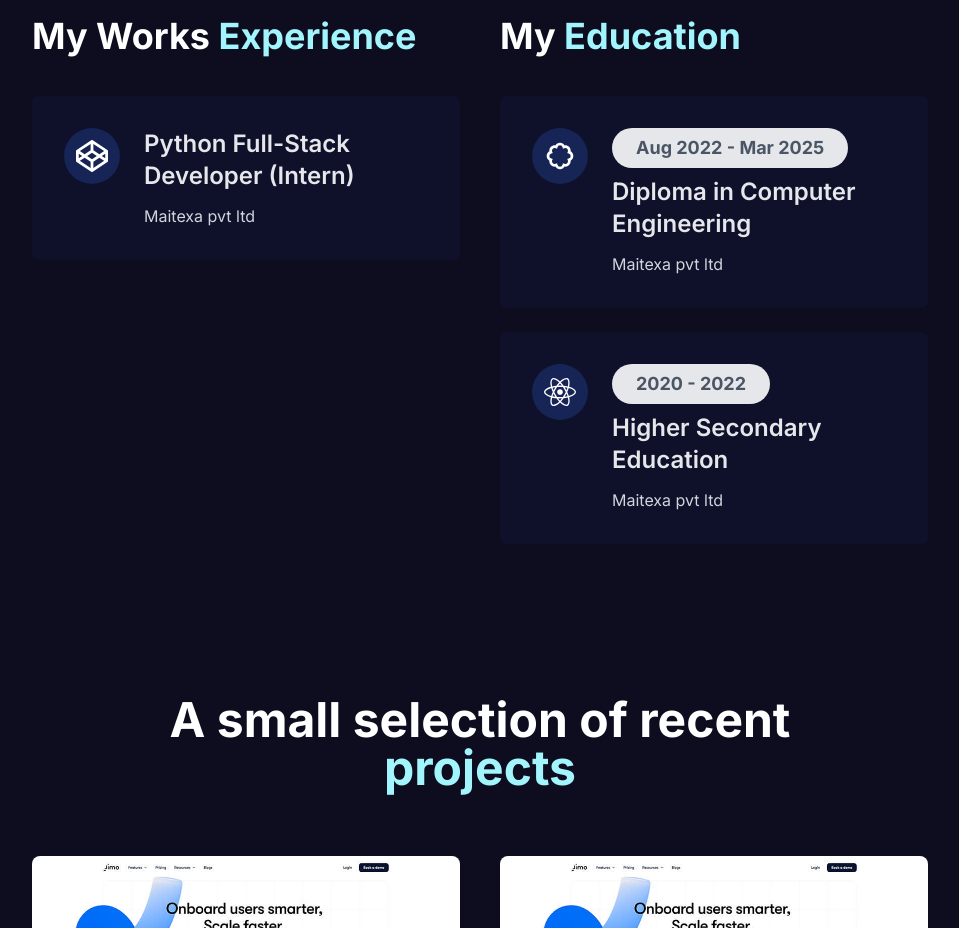
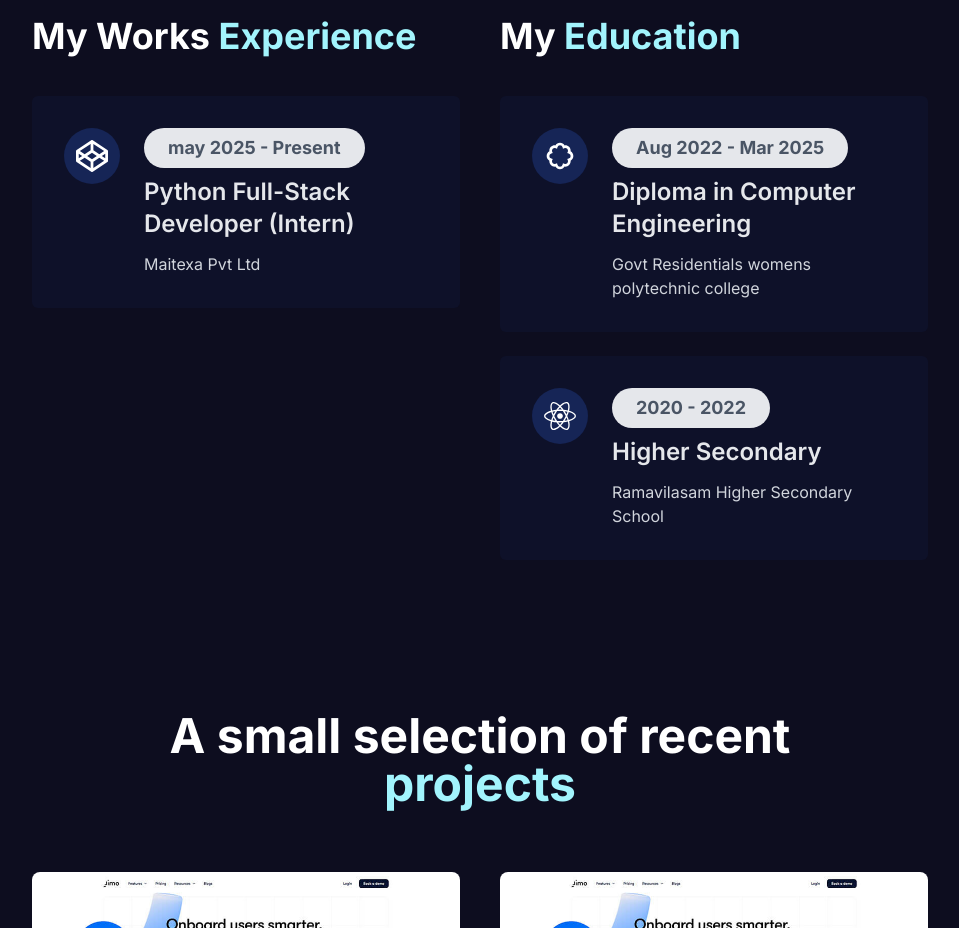
Before and after one commit to arathyrajeesh/portfolio-nextjs, a Next.js app: page / in a window 1280 px wide. Shown: the part 1460-2388 px from the top of the page, without its empty margins (160-1119 px from the left). Built offline with nearby package versions, Linux system fonts and the light colour scheme.

Commit message:
educational part added

```diff
--- a/components/Home/Resume/Resume.tsx
+++ b/components/Home/Resume/Resume.tsx
@@ -5,32 +5,39 @@ import { BiBadge } from 'react-icons/bi'
 
 function Resume() {
     return (
-        <div id ="resume" className='pt-20 pb-16'>
+        <div id="resume" className='pt-20 pb-16'>
             <div className='w-[90%] sm:w-[70%] mx-auto grid grid-cols-1 xl:grid-cols-2 gap-10'>
+                {/* Experience Section */}
                 <div>
-                    <h1 className='text-3xl sm:text-4xl font-bold text-white'>My Works
-                        <span className='text-cyan-200'> Experience</span>
+                    <h1 className='text-3xl sm:text-4xl font-bold text-white'>
+                        My Works <span className='text-cyan-200'> Experience</span>
                     </h1>
                     <div className='mt-10' data-aos="zoom-in" data-aos-anchor-placement='top-center'>
-                        <ResumeCard Icon={FaCodepen} role='Python Full-Stack Developer (Intern)'/>
+                        <ResumeCard
+                        Icon={FaCodepen} role='Python Full-Stack Developer (Intern)'
+                        date='may 2025 - Present'
+                        organization='Maitexa Pvt Ltd'
+                        />
                     </div>
                 </div>
+
                 <div>
-                    <h1 className='text-3xl sm:text-4xl font-bold text-white'>My
-                        <span className='text-cyan-200'> Education</span>
+                    <h1 className='text-3xl sm:text-4xl font-bold text-white'>
+                        My <span className='text-cyan-200'> Education</span>
                     </h1>
-                    <div className='mt-10'data-aos="zoom-out" data-aos-anchor-placement='top-center' date-aos-delay="300">
+                    <div className='mt-10' data-aos="zoom-out" data-aos-anchor-placement='top-center' date-aos-delay="300">
                         <ResumeCard
                             Icon={BiBadge}
                             role='Diploma in Computer Engineering'
                             date='Aug 2022 - Mar 2025'
+                            organization='Govt Residentials womens polytechnic college'
                         />
                         <ResumeCard
                             Icon={FaReact}
-                            role='Higher Secondary Education'
+                            role='Higher Secondary'
                             date='2020 - 2022'
+                            organization='Ramavilasam Higher Secondary School'
                         />
-
                     </div>
                 </div>
             </div>
--- a/components/Home/Resume/ResumeCard.tsx
+++ b/components/Home/Resume/ResumeCard.tsx
@@ -2,30 +2,32 @@ import React from 'react'
 import { IconType } from 'react-icons'
 
 
-type Props={
-    role:string,
-    Icon:IconType,
-    date?:string
+type Props = {
+    role: string,
+    Icon: IconType,
+    date?: string,
+    organization?: string   // <-- new optional prop
 }
 
-function ResumeCard({Icon,role,date}:Props) {
+function ResumeCard({ Icon, role, date, organization }: Props) {
     return (
         <div className='mb-6'>
-            <div className='flex items-start space-x-6 bg-blue-950/20 transition-all duration-300 p-4 sm:p-8
-            rounded-md'>
-                <div className='sm:w-14 sm:h-14 w-10 h-10 bg-blue-950 rounded-full flex items-center justify-center
-                flex-col'>
-                    <Icon className='sm:w-8 sm:h-8 w-6 h-6 text-white'/>
+            <div className='flex items-start space-x-6 bg-blue-950/20 transition-all duration-300 p-4 sm:p-8 rounded-md'>
+                <div className='sm:w-14 sm:h-14 w-10 h-10 bg-blue-950 rounded-full flex items-center justify-center flex-col'>
+                    <Icon className='sm:w-8 sm:h-8 w-6 h-6 text-white' />
                 </div>
                 <div className='flex-1'>
                     {date && (
-                        <h1 className='mb-2 sm:px-6 sm:py-1.5 px-4 py-1 rounded-full bg-gray-200 text-gray-600 w-fit
-                        sm:text-lg text-sm font-bold'>{date}</h1>
+                        <h1 className='mb-2 sm:px-6 sm:py-1.5 px-4 py-1 rounded-full bg-gray-200 text-gray-600 w-fit sm:text-lg text-sm font-bold'>
+                            {date}
+                        </h1>
                     )}
                     <h1 className='text-gray-200 text-xl sm:text-2xl font-semibold'>{role}</h1>
-                    <p className='text-gray-300 text-sm sm:text-base pt-3'>
-                        Maitexa pvt ltd
-                    </p>
+                    {organization && (
+                        <p className='text-gray-300 text-sm sm:text-base pt-3'>
+                            {organization}
+                        </p>
+                    )}
                 </div>
             </div>
         </div>
```
